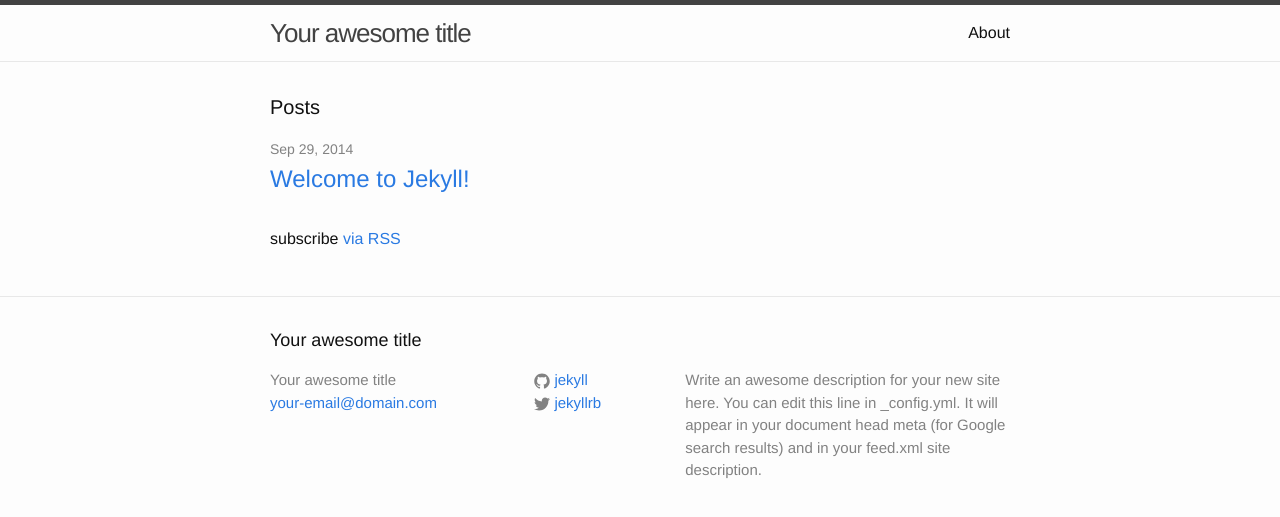
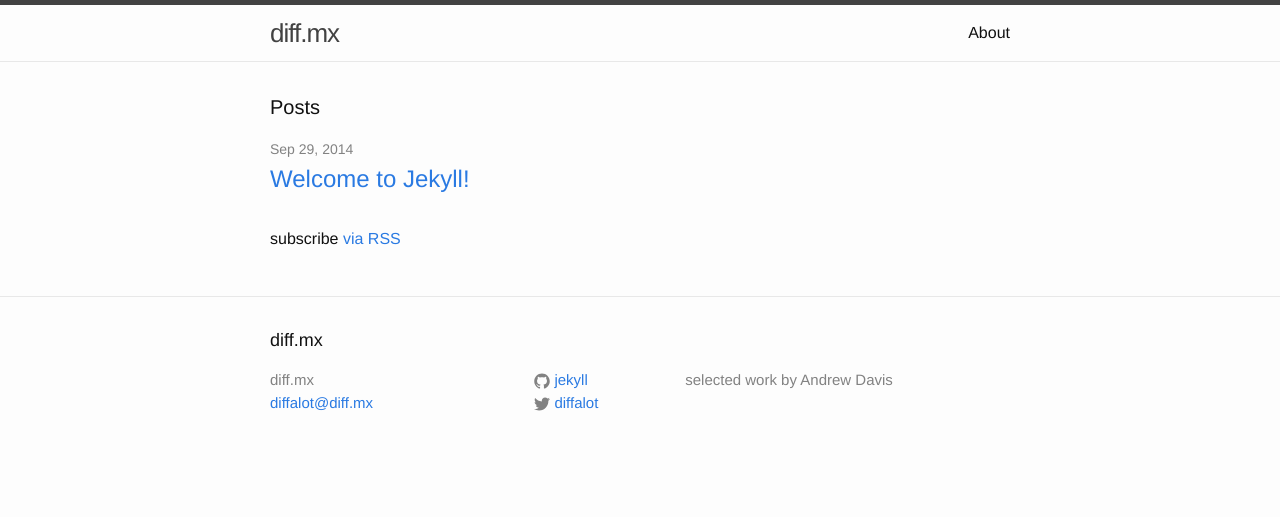
Before and after one commit to diffalot/diff.mx, a Jekyll site: the page built from index.html, in a window 1280 px wide. Shown: the top 517 px of the page. Built offline with Jekyll 4.4.1, drawn with Linux system fonts in a browser that asks for light colours.

Commit message:
add in some site details

```diff
--- a/_config.yml
+++ b/_config.yml
@@ -1,13 +1,11 @@
 # Site settings
-title: Your awesome title
-email: your-email@domain.com
+title: diff.mx
+email: diffalot@diff.mx
 description: > # this means to ignore newlines until "baseurl:"
-  Write an awesome description for your new site here. You can edit this
-  line in _config.yml. It will appear in your document head meta (for
-  Google search results) and in your feed.xml site description.
+  selected work by Andrew Davis
 baseurl: "" # the subpath of your site, e.g. /blog/
-url: "http://yourdomain.com" # the base hostname & protocol for your site
-twitter_username: jekyllrb
+url: "https://diff.mx/" # the base hostname & protocol for your site
+twitter_username: diffalot
 github_username:  jekyll
 
 # Build settings
```
